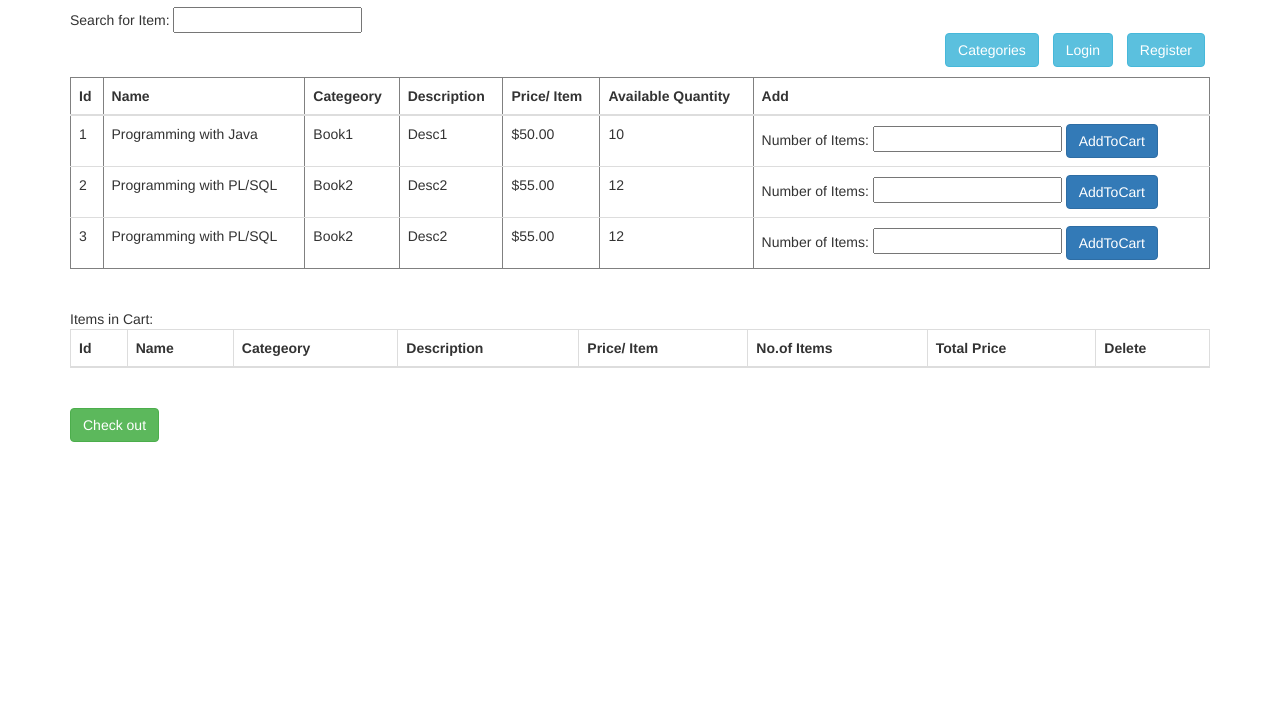
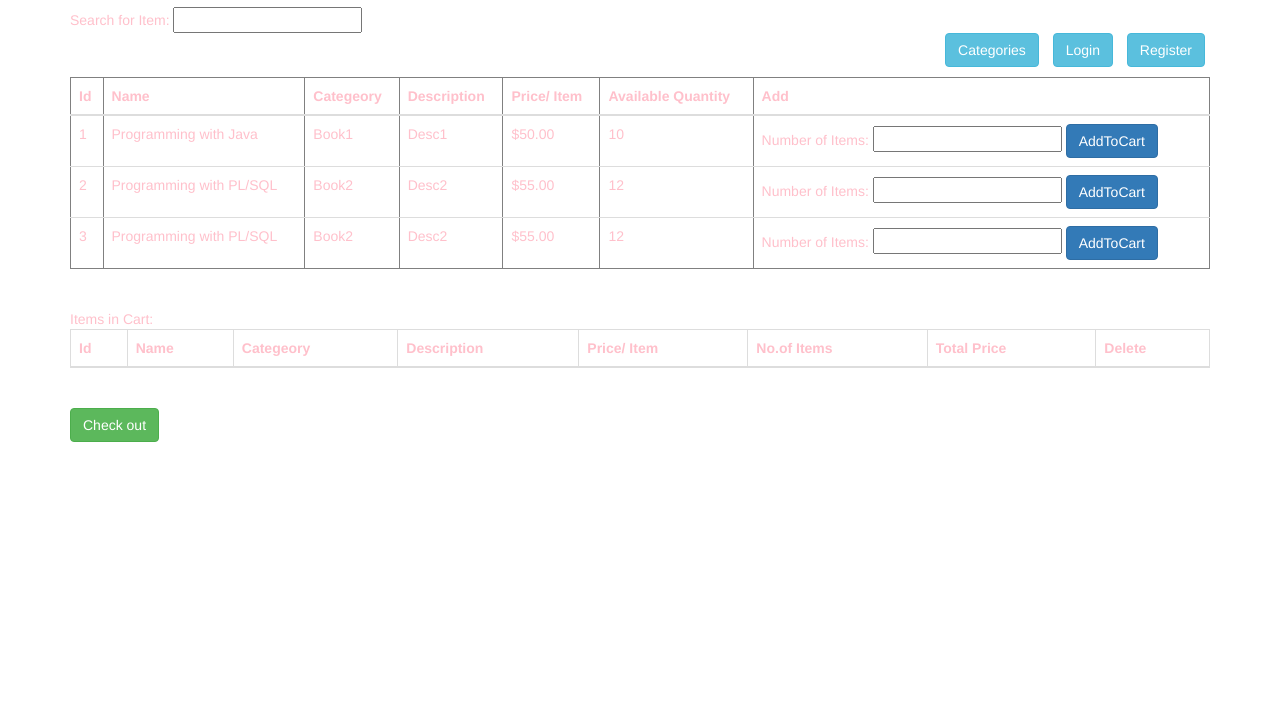
Before and after one commit to RadhaGit/Angular-ShoppingCart, a plain HTML site: page index.html in a window 1280 px wide. Shown: the part 93-800 px from the top of the page. Drawn offline with nearby package versions, Linux system fonts and the light colour scheme.

Commit message:
Update index.html

```diff
--- a/index.html
+++ b/index.html
@@ -12,7 +12,7 @@
   <script src="script.js"></script>
 </head>
 
-<body ng-controller="TestController">
+<body ng-controller="TestController" style="color:pink">
   <div class="container">
     <h1>Shop Here!</h1>
     <p ng-model="p1">Hello {{name}}</p>
```
